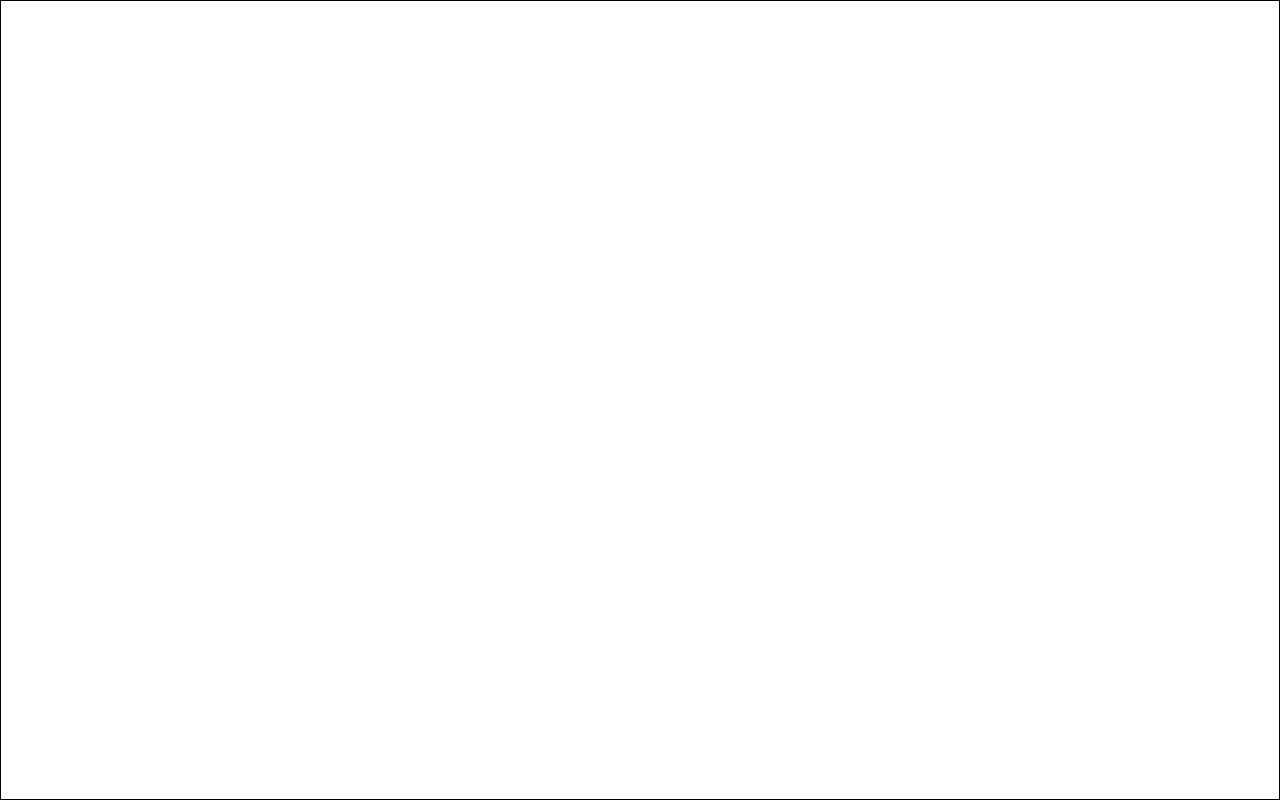
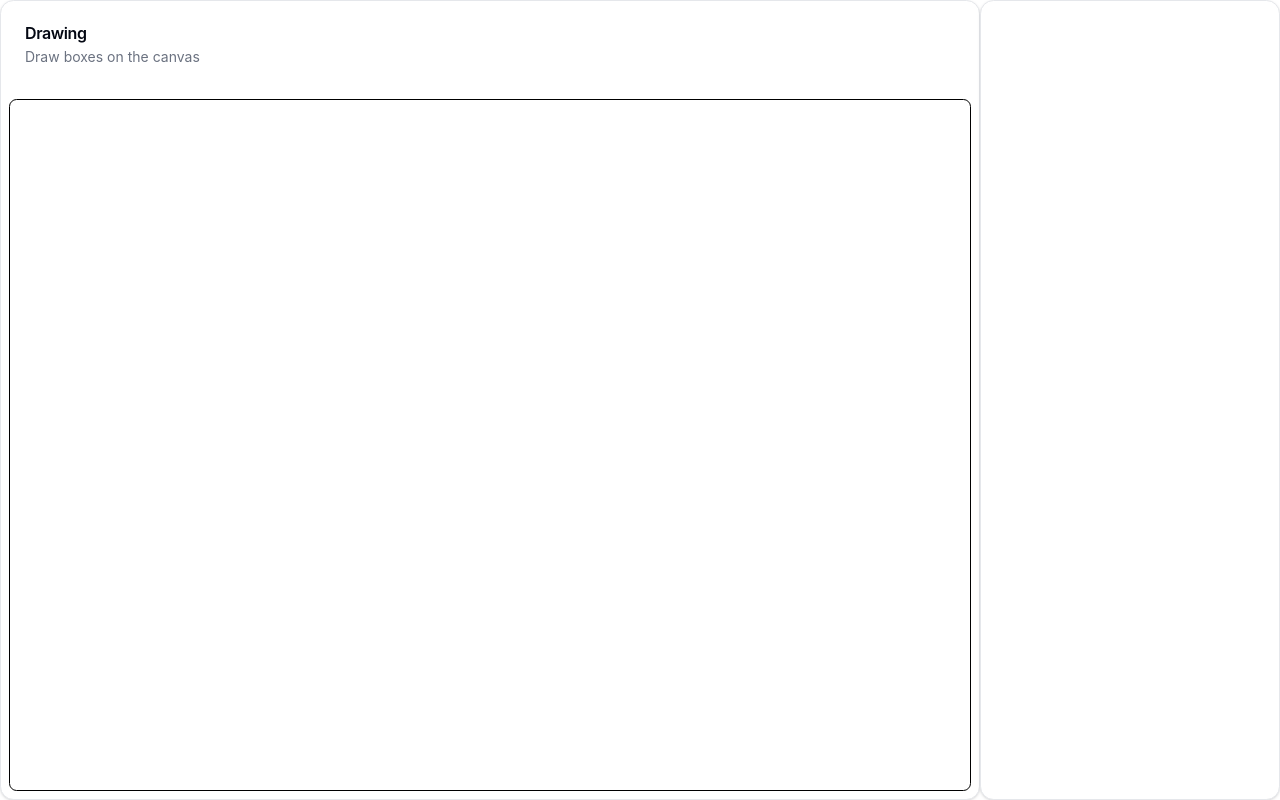
Before and after one commit to croo12/mock-test, a React (Vite) app: page / in a window 1280 px wide. Built offline with nearby package versions, Linux system fonts and the light colour scheme.

Commit message:
feat: ui만 잔뜩 추가함

```diff
--- a/src/app/app.css
+++ b/src/app/app.css
@@ -1,3 +1,18 @@
+#root {
+  width: 100vw;
+  height: 100vh;
+}
+
+@keyframes spin {
+  from {
+    transform: rotate(0deg);
+  }
+  to {
+    transform: rotate(360deg);
+  }
+}
+
+
 @import "tailwindcss";
 
 @plugin "tailwindcss-animate";
@@ -98,24 +113,3 @@
     @apply bg-background text-foreground;
   }
 }
-
-* {
-  box-sizing: border-box;
-  margin: 0;
-  padding: 0;
-}
-
-#root {
-  text-align: center;
-  width: 100vw;
-  height: 100vh;
-}
-
-@keyframes spin {
-  from {
-    transform: rotate(0deg);
-  }
-  to {
-    transform: rotate(360deg);
-  }
-}
--- a/src/features/drawing/ui/drawing-layer.tsx
+++ b/src/features/drawing/ui/drawing-layer.tsx
@@ -56,15 +56,7 @@ export const DrawingLayer: React.FC<DrawingLayerProps> = ({
       onMouseDown={handleMouseDown}
       onMouseMove={handleMouseMove}
       onMouseUp={handleMouseUp}
-      style={{
-        position: "absolute",
-        top: 0,
-        left: 0,
-        right: 0,
-        bottom: 0,
-        cursor: "crosshair",
-        zIndex: 10, // BoxRenderer보다 위에 위치
-      }}
+      className="rounded-md border border-black absolute top-0 left-0 right-0 bottom-0 cursor-crosshair z-10"
     >
       {currentBox && (
         <div
--- a/src/pages/demo/demo.tsx
+++ b/src/pages/demo/demo.tsx
@@ -1,6 +1,13 @@
 import { Box, type Position, type Size } from "@/entities/box";
 import { BaseBoxComponent } from "@/entities/box/ui/base-box";
 import { DrawingLayer } from "@/features/drawing";
+import {
+  Card,
+  CardContent,
+  CardDescription,
+  CardHeader,
+  CardTitle,
+} from "@/shared/ui/card";
 import React from "react";
 
 export const DemoPage = () => {
@@ -11,18 +18,20 @@ export const DemoPage = () => {
   };
 
   return (
-    <div
-      style={{
-        width: "100%",
-        height: "100%",
-        position: "relative",
-        border: "1px solid black",
-      }}
-    >
-      {boxes.map((box) => (
-        <BaseBoxComponent box={box} key={box.id} />
-      ))}
-      <DrawingLayer onDrawComplete={handleDrawComplete} />
+    <div className="flex w-full h-screen">
+      <Card className="flex flex-col flex-1 h-full">
+        <CardHeader>
+          <CardTitle>Drawing</CardTitle>
+          <CardDescription>Draw boxes on the canvas</CardDescription>
+        </CardHeader>
+        <CardContent className="relative flex-1 m-2">
+          {boxes.map((box) => (
+            <BaseBoxComponent box={box} key={box.id} />
+          ))}
+          <DrawingLayer onDrawComplete={handleDrawComplete} />
+        </CardContent>
+      </Card>
+      <Card className="flex-none w-[300px]"></Card>
     </div>
   );
 };
```
